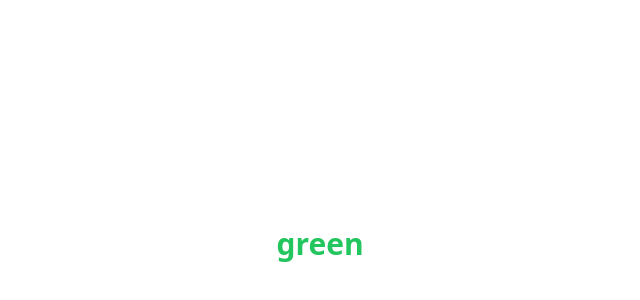
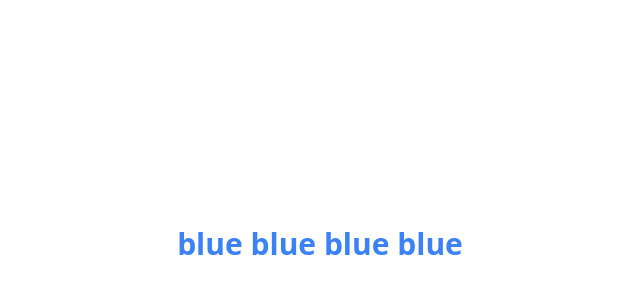
Before and after one commit to pheaktraa/project_practicum, a React (Vite) app: page / in a window 1280 px wide. Shown: the part 156-456 px from the top of the page, without its empty margins (320-960 px from the left). Built offline with nearby package versions, Linux system fonts and the light colour scheme.

Commit message:
blueblueblue

```diff
--- a/src/App.jsx
+++ b/src/App.jsx
@@ -28,8 +28,8 @@
       <p className="read-the-docs">
         Click on the Vite and React logos to learn more
       </p> */}
-      <h1 className="text-3xl font-bold text-green-500">
-        green
+      <h1 className="text-3xl font-bold text-blue-500">
+        blue blue blue blue
       </h1>
     </>
   )
```
